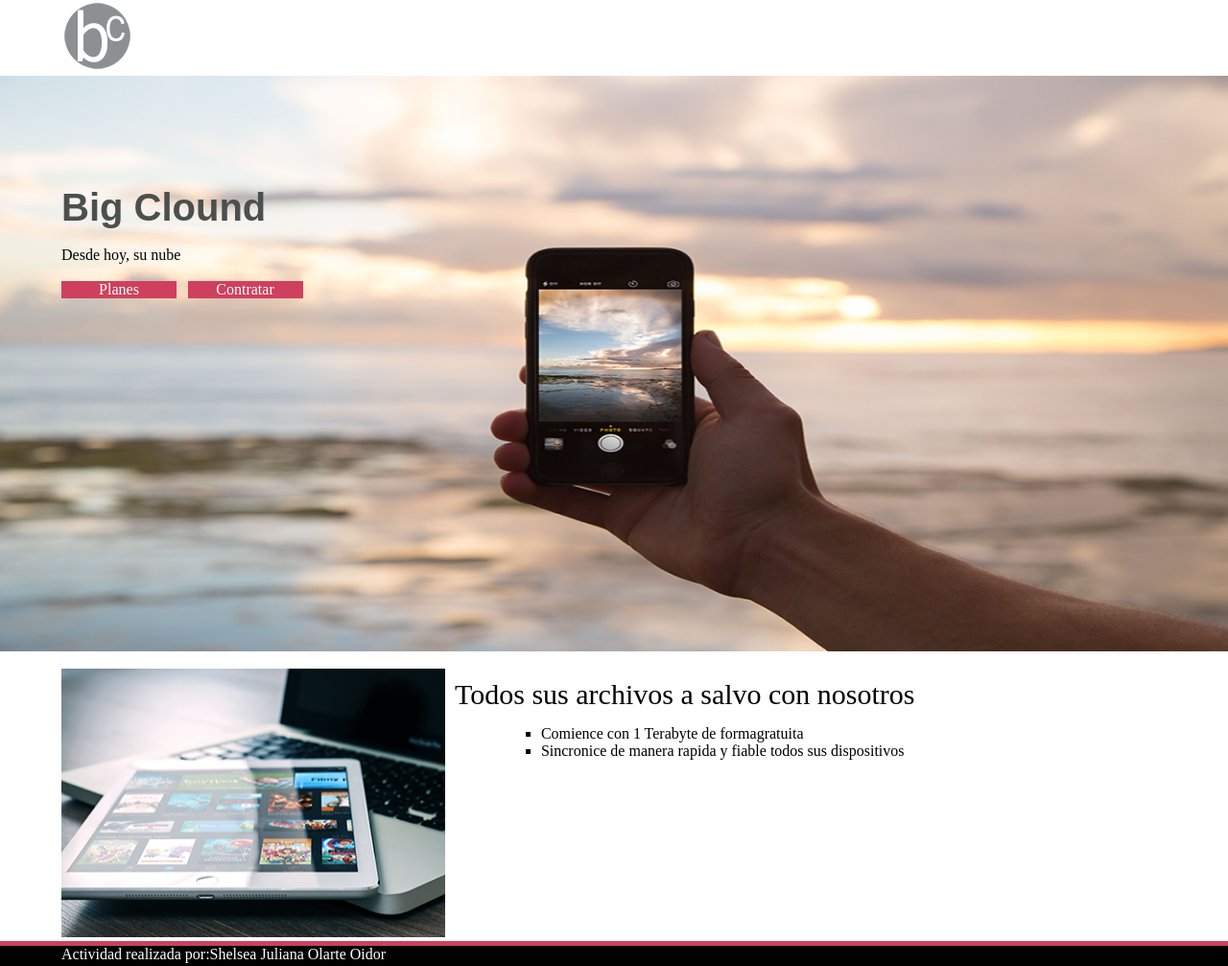
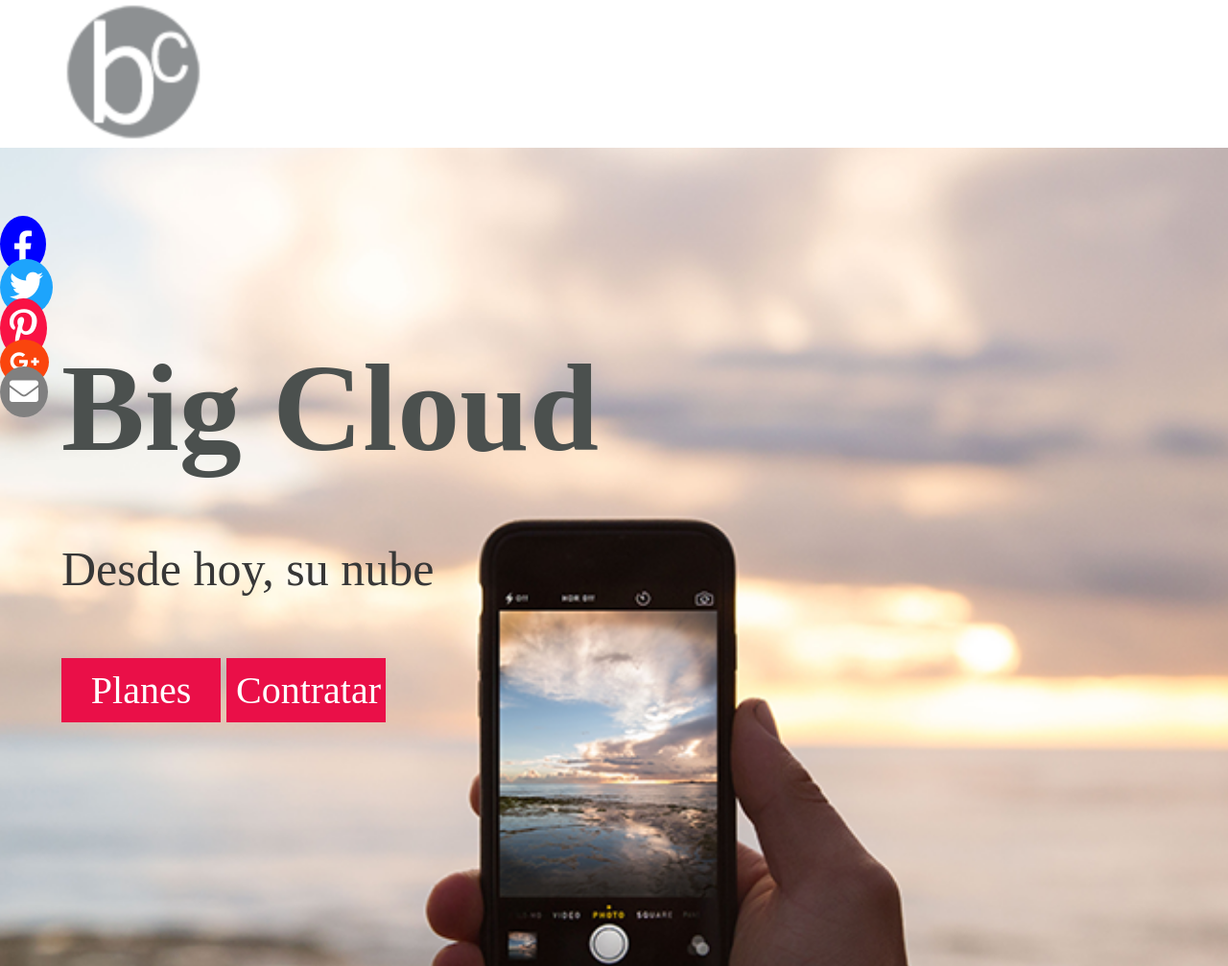
Before and after one commit to 320juliana/lab, a plain HTML site: page index.html in a window 1280 px wide. Shown: the top 1007 px of the page at 96% size. Drawn offline with Linux system fonts and the light colour scheme; a web font is replaced by a local one.

Commit message:
resultado

```diff
--- a/css/contrate.css
+++ b/css/contrate.css
@@ -2,13 +2,30 @@
 	color: red ;
 }
 .container{
-	max-width: 1170px;
-	min-width: 780px;
-	width: 90%;
-	margin: 0 auto;
+    margin: 0 auto;
+	max-width: 1870px;
+	min-width: 670px;
+	width: 80%;
 
 
 }
+@media only screen (max-width: 800px) {
+	.container{
+		margin: 0;
+		overflow:hidden;
+		width: 100%;
+		font-variant: small-caps;
+      }
+      article img{
+      	clear: both;
+      	width: 50%;
+      	display: block;
+      }
+
+
+
+
+	}
 
 .cont3{
 	 background: #E4E6EC ;
@@ -38,9 +55,11 @@ footer .container p  {
 	display: block;
 	background:#CE405E;
 	color: white;
-	width: 120px;
+	width: 200px;
 	text-align:center;
-	width: 120px;
+	font-size: 30px;
+	margin-bottom: 2%;
+
 
 }
 .unsplash{
@@ -49,18 +68,79 @@ footer .container p  {
 }
 fieldset{
 	border: 2px solid red;
+	font-size: 35px;
 
 }
 .titulo a {
 	border-bottom: dotted;
 	text-decoration: none;
-	font-size: 15px;
+	font-size: 35px;
 	color: gray;
 }
 p, .tit1, .tit2 {
-	font-size: 23px;
+	font-size: 35px;
 }
 h4{
 	display: inline-block;
 	color: gray;
+	font-size: 20px;
 }
+.titulo{
+	font-size: 70px;
+}
+input{
+	padding: 10px;
+	margin: 0 ;
+}
+option{
+	font-size: 30px;
+}
+.face{
+	background-color: blue;
+	color:white;
+	padding: 15px;
+	border-radius: 100% ;
+	font-size: 35px;
+	padding-bottom: 10%;
+
+}
+.twitter{
+	color: white;
+	background-color: #1DA4FC;
+	border-radius: 50% 50%;
+	padding: 10px;
+	font-size: 35px;
+
+}
+.pinter{
+	color: white;
+	background-color: #F91244;
+	border-radius: 100%;
+	padding: 10px;
+	font-size: 38px;
+
+}
+.plus{
+	color: white;
+	background-color: #FA450D;
+	border-radius: 100%;
+	padding: 10px;
+	font-size: 25px;
+
+}
+.email{
+	color: white;
+	background-color: gray;
+	border-radius: 100%;
+	padding: 10px;
+	font-size: 30px;
+	list-style: none;
+}
+.social{
+	position: fixed;
+	left: 0%;
+	top: 30%;
+	z-index: 200;
+
+
+}
--- a/css/estilos.css
+++ b/css/estilos.css
@@ -4,30 +4,50 @@
 
 
 }
+@media only screen (max-width: 800px) {
+	.container{
+		margin: 0;
+		overflow:hidden;
+		width: 100%;
+		font-variant: small-caps;
+      }
+      article img{
+      	clear: both;
+      	width: 50%;
+      	display: block;
+      }
+
+
+
+
+	}
+.foto{
+	width: 150px;
+}
 
 
  .fondo {
 	background-image: url(../img/bg-seccion1.png);
 	background-repeat: no-repeat;
-	background-size: 100% 100%  ;
-	height: 600px;
+	background-size: cover ;
+	height: 1300px;
+	background-position: center;
 
 
 }
 
 h1 {
 
-	font-family: 'Niramit', sans-serif;
-	font-size: 40px;
+	font-size: 130px;
 	color: #4B504E;
-	padding-top: 10%;
+	padding-top: 17%;
+
+
 
 }
 .pro:hover {
 	background-color: #FC000F;
 	font-size: 30px;
-
-
 		-moz-transform: scale(1) rotate(360deg) translateX(10px) translateY(10px) skewX(10deg);
 		-webkit-transform: scale(1) rotate(360deg) translateX(10px) translateY(10px) skewX(10deg);
 		-o-transform: scale(1) rotate(360deg) translateX(10px) translateY(10px) skewX(10deg);
@@ -55,30 +75,34 @@ h1 {
 			-o-transition: all 1000ms ease-in-out;
 			transition: all 2s ease-in-out;
 }
-ul  li .pro{
+.pro{
 
 	text-decoration: none;
 	display: block;
-	background:#CE405E;
+	background:#EA0F48;
 	color: white;
 	float: left;
-	width: 120px;
+	width: 146px;
 	text-align:center;
+	padding:10px;
+	font-size: 40px;
+	margin-top: 4%;
+
 }
 .pri {
-	margin-left: 1%;
+	margin-left: 6px;
 	text-decoration: none;
 	display: block;
-	background:#CE405E;
+	background:#EA0F48;
 	color: white;
 	float: left;
-	width: 120px;
+	width: 146px;
 	text-align:center;
-	width: 120px;
+	padding:10px;
+	font-size: 40px;
+	margin-top: 4%;
 
 }
-
-
 ul{
 	list-style: none;
 
@@ -87,39 +111,122 @@ ul{
 article{
 	size: 20px;
 	float: left;
-
 }
 article .puntos{
 	padding: 5px;
 	clear: both;
 	padding-left: 20%;
 	list-style: square;
-
+	font-size: 30px;
 }
 .container{
-	max-width: 1170px;
-	min-width: 780px;
+	max-width: 1870px;
+	min-width: 670px;
 	width: 90%;
-	margin: 0 auto;
 
 }
 footer{
 	clear: both;
 	background: black;
-	border-top: 5px solid #CE405E;
-
+	border-top: 18px solid #EA0F48;
+	padding-top: 3%;
+	height:  430px;
+	font-size: 35px;
+	padding-top: 4%;
 }
 footer .container p  {
 	color: white;
+	padding-top: 2%;
+
 }
 .unsplash{
 	color: gray;
+}
+.container article .tr{
+	padding-left: 20%;
+	font-size: 45px;
+	padding-top: 30%;
+
 
 }
-.container article .tr{
+article ul li{
+	padding-top: 2%;
+	margin: 5px;
+}
+
+a :hover{
+	-moz-transform: scale(2) rotate(3deg) translateX(2px) translateY(3px) skewX(4deg) skewY(4deg);
+-webkit-transform: scale(2) rotate(3deg) translateX(2px) translateY(3px) skewX(4deg) skewY(4deg);
+-o-transform: scale(2) rotate(3deg) translateX(2px) translateY(3px) skewX(4deg) skewY(4deg);
+-ms-transform: scale(2) rotate(3deg) translateX(2px) translateY(3px) skewX(4deg) skewY(4deg);
+transform: scale(2) rotate(3deg) translateX(2px) translateY(3px) skewX(4deg) skewY(4deg);
+-webkit-transition: all 2s linear;
+-moz-transition: all 2s linear;
+-ms-transition: all 2s linear;
+-o-transition: all 2s linear;
+transition: all 2s linear;
+
+
+}
+.face{
+	background-color: blue;
+	color:white;
+	padding: 15px;
+	border-radius: 100% ;
+	font-size: 35px;
+	padding-bottom: 10%;
+
+}
+.twitter{
+	color: white;
+	background-color: #1DA4FC;
+	border-radius: 50% 50%;
+	padding: 10px;
+	font-size: 35px;
+
+}
+.pinter{
+	color: white;
+	background-color: #F91244;
+	border-radius: 100%;
+	padding: 10px;
+	font-size: 38px;
+
+}
+.plus{
+	color: white;
+	background-color: #FA450D;
+	border-radius: 100%;
+	padding: 10px;
+	font-size: 25px;
+
+}
+.email{
+	color: white;
+	background-color: gray;
+	border-radius: 100%;
 	padding: 10px;
 	font-size: 30px;
+}
+.social{
+	position: fixed;
+	left: 0%;
+	top: 30%;
+	z-index: 200;
 
 }
-section .container
+ul{
+	margin: 0px;
+	padding: 0px;
 }
+.container .ll{
+	font-size: 50px;
+	color: #373737;
+	padding-top: 4%;
+}
+article img{
+	width: 800px;
+	height: 520px;
+	padding-top: 15%;
+	padding-bottom: 15%;
+}
--- a/css/planes.css
+++ b/css/planes.css
@@ -6,36 +6,51 @@ p{
 	color: #EF1242;
 	font-size: 30px;
 }
+@media only screen (max-width: 800px) {
+	.container{
+		margin: 0;
+		overflow:hidden;
+		width: 100%;
+		font-variant: small-caps;
+      }
+      article img{
+      	clear: both;
+      	width: 50%;
+      	display: block;
+      }
+
+
+
+
+	}
 .container,.cont{
-	max-width: 1170px;
-	min-width: 780px;
-	width: 90%;
+
 	margin: 0 auto;
+	max-width: 1670px;
+	min-width: 670px;
+	width: 80%;
+
 
 }
 h1{
-	font-size: 50px;
+	font-size: 90px;
 }
  .box,.box p{
 	text-align: right;
-	margin-left: 20%;
-
-
-
+	margin-right: 10%;
+	font-size: 40px;
 }
 .caj div {
 	background: #646470;
 	text-align: right;
 	float: right;
-	margin-right: 2%;
-
-
+	margin-right: 1%;
 
 }
-.caj div .num1,.caj div .num2,.caj div .num3 {
+.num1,.num2,.num3 {
 	border-right: .5px solid white;
 	float: left;
-	font-size: 100px;
+	font-size: 90px;
 
 }
 .num1{
@@ -46,11 +61,17 @@ h1{
 }
 .num3{
 	color:#18BEDD;
+
 }
 .catego{
 	color: white;
-	display: inline;
+	display: inline-block;
 	font-size: 30px;
+	padding-top: 15px;
+	width: 200px;
+	padding-left: 2%;
+	padding-right: 2%;
+	text-align: right;
 
 
 
@@ -58,7 +79,11 @@ h1{
 footer{
 	clear: both;
 	background: black;
-	border-top: 5px solid #CE405E;
+	border-top: 18px solid #EA0F48;
+	padding-top: 3%;
+	height:  300px;
+	font-size: 55px;
+	padding-top: 5%;
 
 }
 footer .container p  {
@@ -76,10 +101,13 @@ tr, td{
 	padding-right: 130px;
 	padding-top: 20px;
 	padding-bottom: 20px;
-	font-size: 20px;
+	font-size: 25px;
+	width: 60%;
+
 }
 b{
-	font-size: 25px;
+	font-size: 35px;
+	text-align: center;
 }
 ul  li a,li{
 
@@ -88,10 +116,12 @@ ul  li a,li{
 	background:#CE405E;
 	color: white;
 	float: right;
-	width: 160px;
+	width: 200px;
 	text-align:center;
 	list-style: none;
 	margin-bottom: 2%;
+	font-size: 30px;
+	padding: 1%;
 }
 .container ul li a:hover{
 	background-color: white;
@@ -102,3 +132,6 @@ ul  li a,li{
 -o-transition: height 2s ease;
 transition: height 2s ease;
 }
+.fondo .container p{
+	font-size: 40px;
+}
--- a/index.html
+++ b/index.html
@@ -7,6 +7,8 @@
 
 <link rel="stylesheet" href="css/estilos.css">
 <link href="https://fonts.googleapis.com/css?family=Niramit" rel="stylesheet">
+<link rel="stylesheet" href="https://use.fontawesome.com/releases/v5.3.1/css/all.css" integrity="sha384-mzrmE5qonljUremFsqc01SB46JvROS7bZs3IO2EmfFsd15uHvIt+Y8vEf7N7fWAU" crossorigin="anonymous">
+<meta name="viewport" content="width=device-width, user-scalable=no, initial-scale=1.0, maximum-scale=1.0, minimum-scale=1.0">
 <body>
 
 	<header>
@@ -15,8 +17,8 @@
 		</div>
 		 <div class="fondo">
 		 	<div class="container">
-         	<h1 class="titulo">Big Clound</h1><br>
-         	  <p>Desde hoy, su nube</p><br>
+         	<h1 class="titulo">Big Cloud</h1><br>
+         	  <p class="ll">Desde hoy, su nube</p><br>
          	<ul>
          		<li>
          			<a class="pro" href="planes.html"> Planes</a>
@@ -48,11 +50,23 @@
 	</section>
 	<footer>
 		<div class="container">
-			<p>Actividad realizada por:Shelsea Juliana Olarte Oidor</p><br>
+			<p>Actividad realizada por:  Shelsea Juliana Olarte Oidor</p><br>
 			<p>Fotografias de la portada <a class="unsplash" href="https://unsplash.com/">Unsplash</a></p><br>
-			<a href="http://creativecommons.org/licenses/by-sa/4.0/"><img src="img/creative-commons.png" alt=""></a>
+			<a href="http://creativecommons.org/licenses/by-sa/4.0/"><img src="img/creative-commons.png" alt="" width="200"></a>
 		</div>
 
 	</footer>
+	<div class="cont">
+	<div class="social">
+	 <ul>
+		<li ><a class="face" href="##"><i class="fab fa-facebook-f"></i></a></li>
+		<li><a class="twitter" href="#"><i class="fab fa-twitter"></i></a></li>
+		<li><a class="pinter" href="#"><i class="fab fa-pinterest-p"></i></a></li>
+		<li><a class="plus" href="##"><i class="fab fa-google-plus-g"></i></a></li>
+		<li><a class="email" href="##"><i class="fas fa-envelope"></i></a></li>
+	 </ul>
+	</div>
+</div>
+</body>
 </body>
 </html>
```
Also changed, not shown: contratar.html (+24 -10 lines), planes.html (+19 -15 lines).
